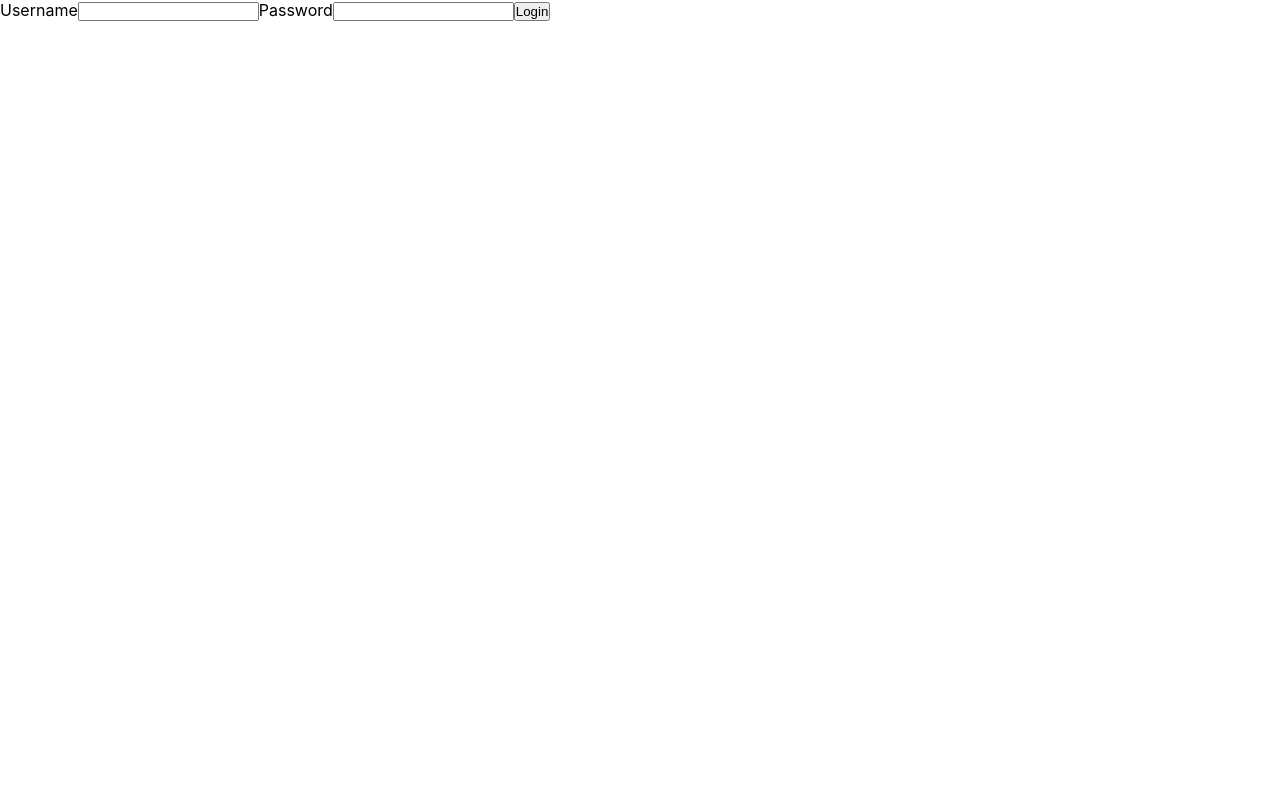
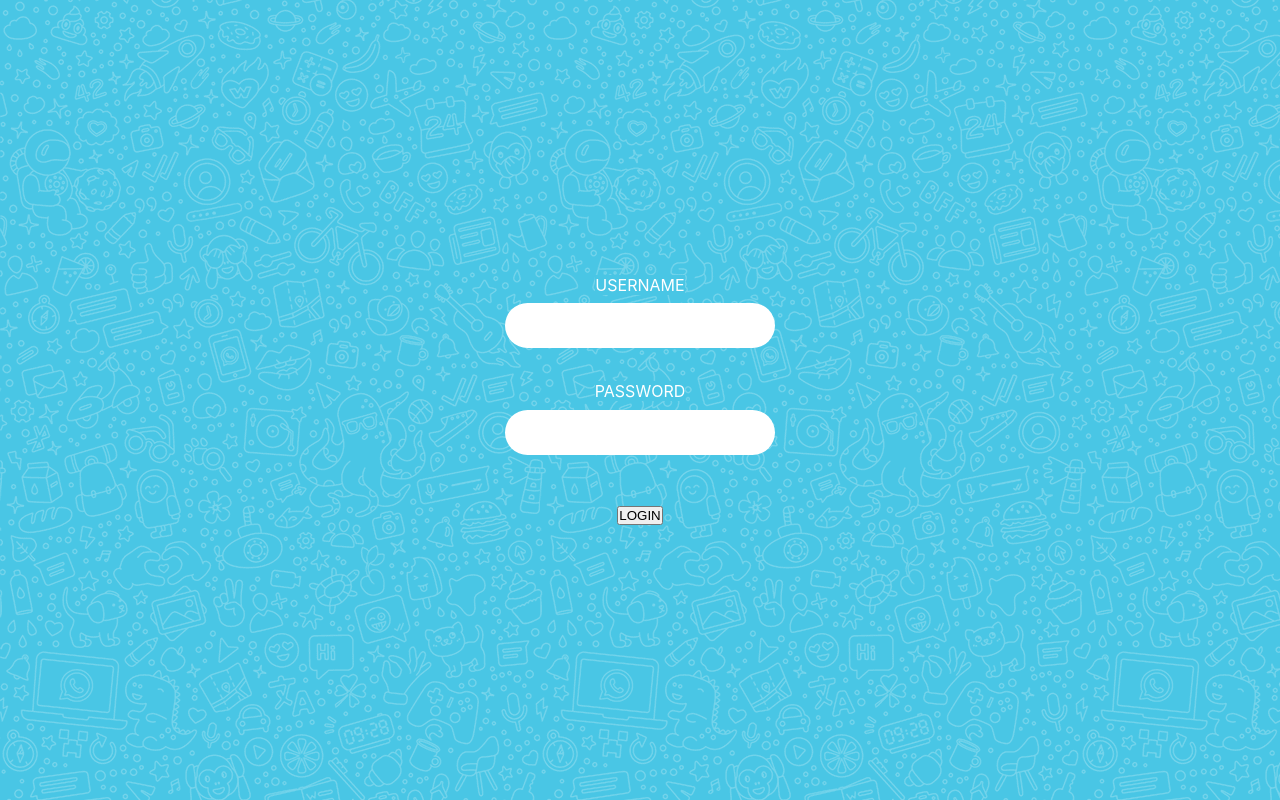
Before and after one commit to jonacastroeras/whatsapp, a React (Create React App) app: page /register in a window 1280 px wide. Built offline with nearby package versions, Linux system fonts and the light colour scheme.

Commit message:
styles an bug fix of forms

```diff
--- a/src/index.css
+++ b/src/index.css
@@ -35,6 +35,11 @@ code {
     height: 100vh;
 }
 
+.columnFlex {
+    display: flex;
+    flex-direction: column;
+}
+
 .homeBody > img {
     width: 10vw;
 }
@@ -48,7 +53,7 @@ code {
     margin-right: 1vh;
 }
 
-.buttonGroup > a {
+a {
     cursor: pointer;
     width: 12vh;
     padding: 2vh 3vh 2vh 3vh;
@@ -61,7 +66,30 @@ code {
     transition: background 0.6s; /* For modern browsers */
 }
 
-.buttonGroup > a:hover {
+a:hover {
     background: white;
     color: var(--primary);
 }
+
+.formGroup{
+    padding: 5%;
+    text-align: center;
+    color: white;
+}
+
+.formGroup > label{
+    background-color: var(--primary);
+    padding: 3;
+}
+
+.formGroup > input{
+    padding: 5%;
+    border-radius: 5vh;
+    border: none;
+    width: 30vh;
+    margin-top: 3%;
+}
+
+.formGroup:last-child{
+    margin-top: 5%;
+}
--- a/src/pages/HomePage/index.js
+++ b/src/pages/HomePage/index.js
@@ -37,9 +37,9 @@ function HomePage() {
         <>
             <div className="homeBody">
                 <img src={whiteLogo} alt="" />
-                <div style={{ background: 'white', padding: '16px' }}>
+                {/* <div style={{ background: 'white', padding: '16px' }}>
                     <QRCode value={qrCode} />
-                </div>
+                </div> */}
                 <div className="buttonGroup">
                     <Link to="/register">
                         Get Started
--- a/src/pages/Messages/index.js
+++ b/src/pages/Messages/index.js
@@ -1,10 +1,23 @@
 import axios from "axios";
-import {useState} from "react";
+import { useEffect, useState } from "react";
+import { useParams } from "react-router-dom";
 
 function Messages() {
-    const [informations, setInformations] = useState({});
+    const params = useParams()
+    console.log("params", params)
+    const [userData, setUserData] = useState([]);
+    const [isLoading, setIsLoading] = useState(true)
+    const [reload, setReload] = useState(false)
     //   const [message, setMessage] = useState([]);
-
+    useEffect(() => {
+        setIsLoading(true)
+        async function getUserData() {
+            const response = await axios.get(`https://ironrest.herokuapp.com/whatsapp/${params.messageID}`)
+            setUserData(response.data)
+            setIsLoading(false)
+        }
+        getUserData()
+    }, [reload])
     const [form, setForm] = useState({
         message: "",
         hours: "",
@@ -12,14 +25,16 @@ function Messages() {
     });
 
     function handleChange(e) {
-        setForm({...form, [e.target.name]: e.target.value});
+        setForm({ ...form, [e.target.name]: e.target.value });
     }
 
     async function handleSubmit(e) {
         e.preventDefault();
 
         try {
-            await axios.post("https://ironrest.herokuapp.com/whatsapp", form);
+            userData.messages.push(form)
+            await axios.put(`https://ironrest.herokuapp.com/whatsapp/${params.messageID}`, { messages: userData.messages });
+            setReload(!reload);
         } catch (error) {
             console.log(error);
         }
@@ -27,15 +42,14 @@ function Messages() {
 
     return (
         <>
-            <h1>userName</h1>
+            <div className="homeBody">
+                <h1>{userData.userName}</h1>
                 <p>
                     Enter your message, choose the time and recipient of your contact list
                 </p>
-
-            <form onSubmit={handleSubmit}>
-                <label>Message</label>
-                <textarea name="message" value={form.message} onChange={handleChange}/>
-
+                <div>
+                    <form onSubmit={handleSubmit} className="columnFlex">
+                        <div className="formGroup">
                             <label>Hours</label>
                             <input
                                 name="hours"
@@ -43,16 +57,37 @@ function Messages() {
                                 value={form.hours}
                                 onChange={handleChange}
                             />
-
+                        </div>
+                        <div className="formGroup">
                             <label>Recipient</label>
                             <input
                                 name="recipient"
                                 value={form.recipient}
                                 onChange={handleChange}
                             />
+                        </div>
+                        <div className="formGroup">
+                            <label>Message</label>
+                            <textarea name="message" value={form.message} onChange={handleChange} />
+                        </div>
+                        <div className="formGroup">
+                            <button type="submit">Schedule Message</button>
+                        </div>
+                    </form>
+                </div>
+                <div>
+                    <ul>{!isLoading && (
+                        <>
+                            {userData.messages.map((element) => {
+                                return <li>{element.message}</li>
+                            })}
+                        </>
+                    )
 
-                <button type="submit">Schedule Message</button>
-            </form>
+                    }
+                    </ul>
+                </div>
+            </div>
         </>
     );
 }
--- a/src/pages/Register/index.js
+++ b/src/pages/Register/index.js
@@ -8,6 +8,7 @@ function Register() {
   const [form, setForm] = useState({
     userName: "",
     password: "",
+    messages: []
   });
 
   const navigate = useNavigate();
@@ -16,23 +17,10 @@ function Register() {
     setForm({ ...form, [e.target.name]: e.target.value });
   }
 
-  async function handleSubmit() {
-    console.log("handleSubmit");
-  }
-
-  async function userExist(e) {
-    try {
-      const response = await axios.get(
-        "https://ironrest.herokuapp.com/whatsapp"
-      );
-      const newArray = response.data.filter((usersName) =>
-        usersName.userName.includes(form.userName)
-      );
-      console.log(newArray);
-      if (newArray.lenght > 0) {
-        navigate(`/messages/${newArray[0]._id}`);
-        return;
-      } else {
+  async function handleSubmit(e) {
+    e.preventDefault()
+    const userExists = await userExist()
+    if (!userExists) {
       try {
         const response = await axios.post(
           "https://ironrest.herokuapp.com/whatsapp",
@@ -42,8 +30,24 @@ function Register() {
       } catch (error) {
         console.log(error);
       }
+    } else {
+      navigate(`/messages/${userExists}`);
+    }
   }
 
+  async function userExist() {
+    try {
+      const response = await axios.get(
+        "https://ironrest.herokuapp.com/whatsapp"
+      );
+      const newArray = response.data.filter((user) => {
+        if (user.userName)
+          return user.userName.includes(form.userName)
+      });
+      console.log(newArray)
+      if (newArray.length > 0) {
+        return newArray[0]._id;
+      }
       return false;
     } catch (error) {
       console.log(error);
@@ -51,34 +55,34 @@ function Register() {
     return false;
   }
 
-  function loginUser(e) {
-    e.preventDefault();
-    console.log(!userExist());
-    if (!userExist()) {
-      handleSubmit();
-    }
-  }
 
   return (
     <>
       {/* qr code condicional*/}
-
-      <form>
-        <label>Username</label>
-        <input name="userName" value={form.userName} onChange={handleChange} />
-
-        <label>Password</label>
+      <div className="homeBody">
+        <form className="columnFlex" onSubmit={handleSubmit}>
+          <div className="formGroup">
+            <label>USERNAME</label>
+            <input name="userName" value={form.userName} onChange={handleChange} required />
+          </div>
+          <div className="formGroup">
+            <label>PASSWORD</label>
             <input
               name="password"
               type="password"
               value={form.password}
               onChange={handleChange}
+              required
             />
-
-        <Link to="/messages/:messagesID">
-          <button onClick={loginUser}>Login</button>
-        </Link>
+          </div>
+          <div className="formGroup">
+            {/* to="/messages/:messagesID" */}
+            <button className="loginButton">
+              LOGIN
+            </button>
+          </div>
         </form>
+      </div>
     </>
   );
 }
```
Lines whose indentation alone changed are shown as unchanged.
